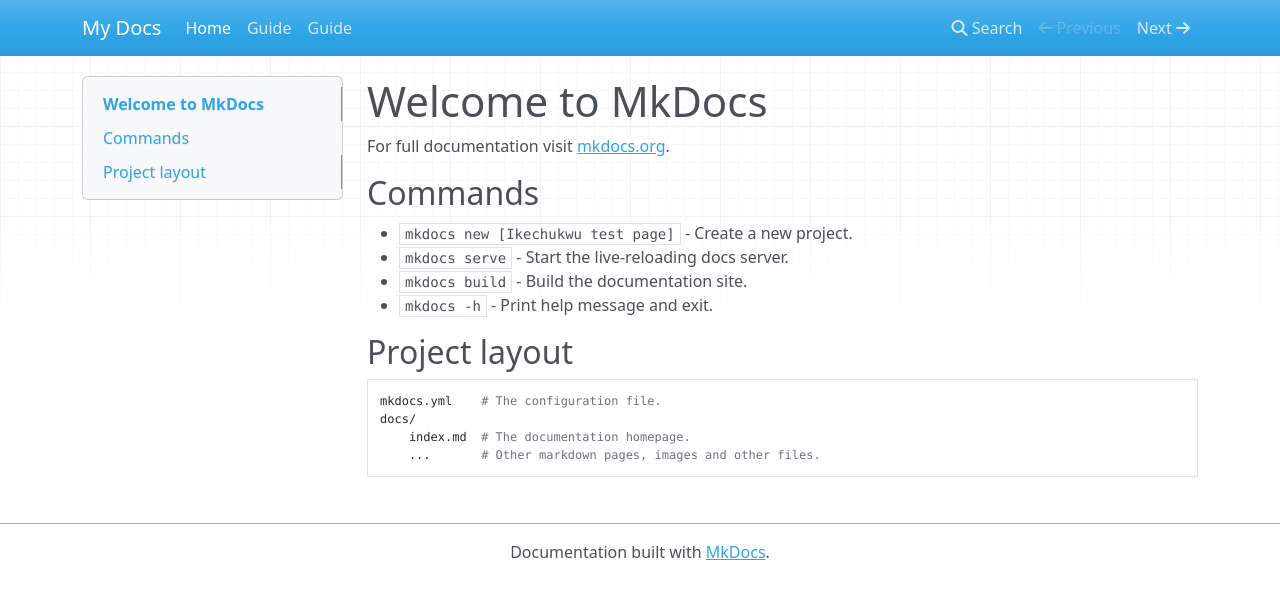
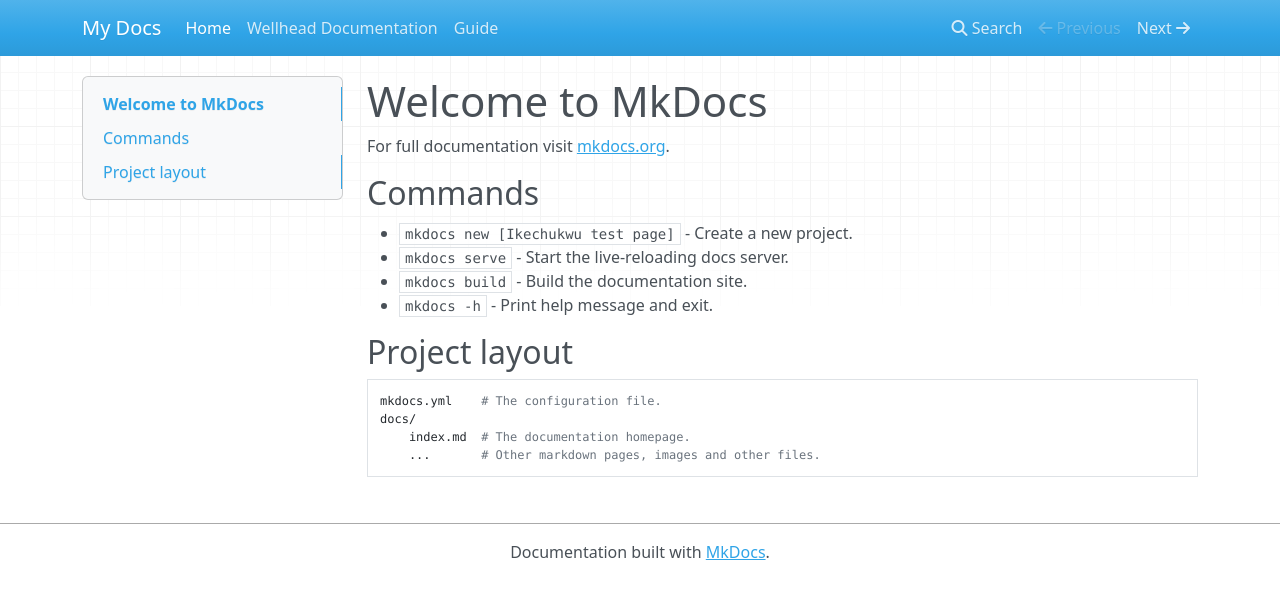
Before and after one commit to Stevike/My-docs, an MkDocs documentation site: the page built from docs/index.md, in a window 1280 px wide. Shown: the top 599 px of the page. Built offline with MkDocs 1.6.1, drawn with Linux system fonts in a browser that asks for light colours; nearby versions of some CDN libraries.

Commit message:
Update navigation for renamed documentation file

```diff
--- a/mkdocs.yml
+++ b/mkdocs.yml
@@ -2,5 +2,5 @@
 
 nav:
   - Home: index.md
-  - Guide: Guide.md
+  - Wellhead Documentation: Guide.md
   - Guide: Guide2.md
```
